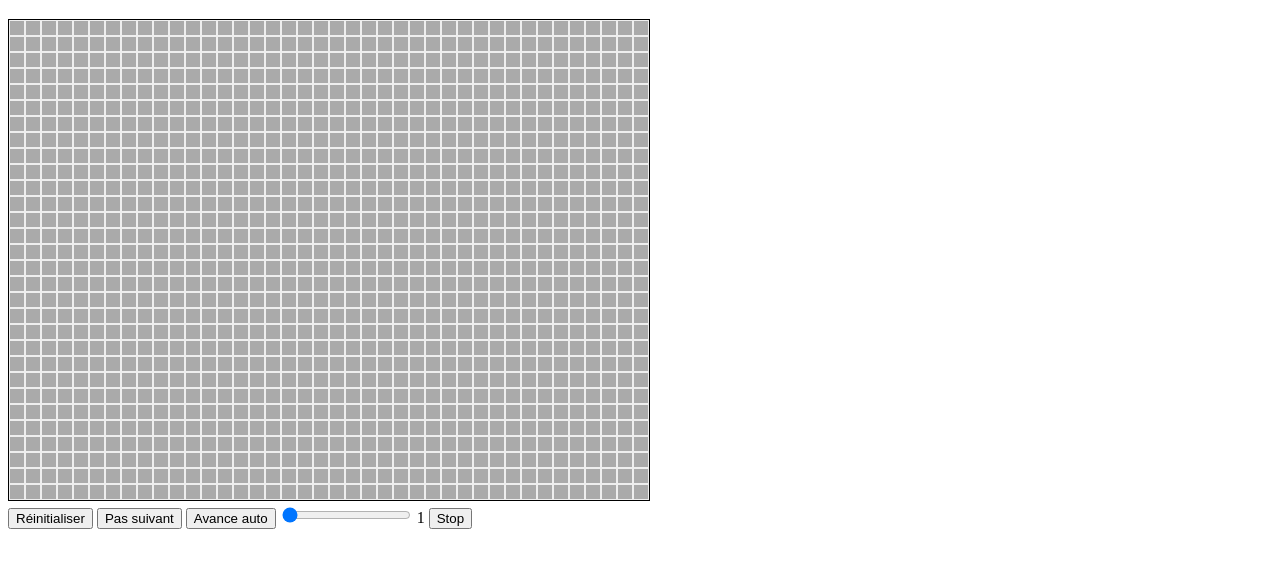
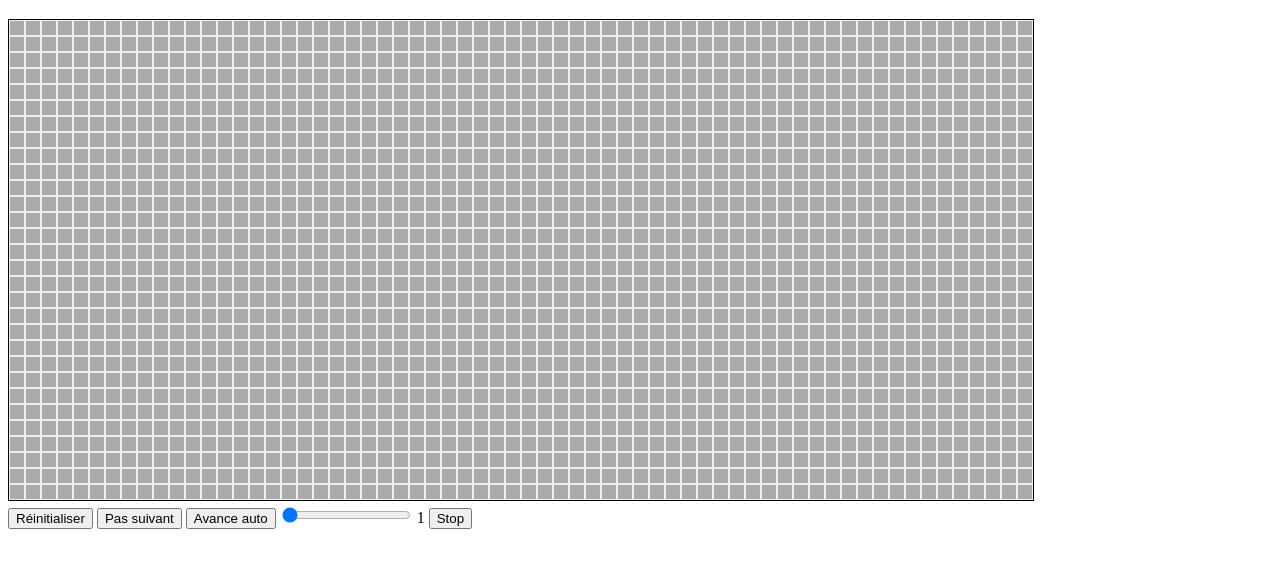
Before and after one commit to raducraciun/james, a plain HTML site: page life/index.html in a window 1280 px wide. Shown: the part 61-628 px from the top of the page. Drawn offline with Linux system fonts and the light colour scheme.

```diff
--- a/life/index.html
+++ b/life/index.html
@@ -8,7 +8,7 @@
   <body>
     <h1>Conway's Game of Life</h1>
 
-    <canvas id="canvas" width="640" height="480" style="border:1px solid #000000;">Your browser doesn't support the HTML5 "canvas" tag</canvas>
+    <canvas id="canvas" width="1024" height="480" style="border:1px solid #000000;">Your browser doesn't support the HTML5 "canvas" tag</canvas>
     <div class="controls">
       <button id="btnReset" type="button">Réinitialiser</button>
       <button id="btnNextLifecycle" type="button">Pas suivant</button>
--- a/life/main.js
+++ b/life/main.js
@@ -19,6 +19,8 @@ function resetArrays() { // Initialise les tableaux
 }
 
 resetArrays();
+
+// IDEA: UTILISER UN OBJET POUR SURVEILLER L'ETAT DES BOUTONS => IMPLANTER L'EXCLUSION MUTUELLE DE CERTAINS BOUTONS
 
 document.getElementById("btnReset").addEventListener("click", function () {
   resetArrays();
```
